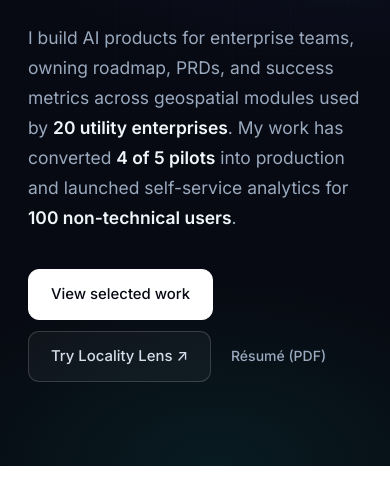
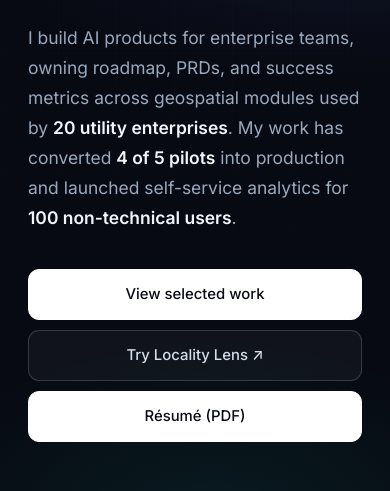
Before and after one commit to nitishhranjan/nitish-portfolio, a plain HTML site: page index.html in a window 390 px wide. Shown: the part 353-844 px from the top of the page. Drawn offline with Linux system fonts and the light colour scheme.

Commit message:
Hero CTA: Resume matches primary button style; stack all three on mobile
Resume moves from muted text link to .btn.btn-light, matching
View selected work. Below 760px the row becomes a full-width vertical
stack so all three align on one axis.

Co-Authored-By: Claude Opus 5 <noreply@anthropic.com>

```diff
--- a/index.html
+++ b/index.html
@@ -138,13 +138,6 @@ nav.scrolled{border-bottom-color:var(--line);box-shadow:0 1px 20px rgba(11,17,32
 .hero-lede{font-size:1.09rem;color:#9aa9be;max-width:60ch;line-height:1.72;}
 .hero-lede strong{color:#f0f5fa;font-weight:600;}
 .hero-cta{display:flex;flex-wrap:wrap;align-items:center;gap:11px;margin-top:36px;}
-.hero-cta-link{
-  margin-left:9px;font-size:.875rem;font-weight:500;color:#9aa9be;
-  border-bottom:1px solid transparent;
-  transition:color .18s ease,border-color .18s ease;
-}
-.hero-cta-link:hover{color:#f0f5fa;border-bottom-color:rgba(255,255,255,.28);}
-.hero-cta-link:focus-visible{outline:2px solid var(--accent-2);outline-offset:3px;border-radius:3px;}
 .btn{
   display:inline-flex;align-items:center;gap:8px;padding:12px 22px;border-radius:11px;
   font-size:.93rem;font-weight:500;border:1px solid var(--line);color:var(--ink);background:#fff;
@@ -346,6 +339,8 @@ nav.scrolled{border-bottom-color:var(--line);box-shadow:0 1px 20px rgba(11,17,32
 @media (max-width:760px){
   section{padding:76px 0;}
   .hero{padding:132px 0 84px;}
+  .hero-cta{flex-direction:column;align-items:stretch;gap:10px;}
+  .hero-cta .btn{width:100%;justify-content:center;}
   .nav-links{
     position:absolute;top:100%;left:0;right:0;background:#fff;border-bottom:1px solid var(--line);
     flex-direction:column;align-items:stretch;padding:10px;gap:2px;display:none;
@@ -420,7 +415,7 @@ nav.scrolled{border-bottom-color:var(--line);box-shadow:0 1px 20px rgba(11,17,32
     <div class="hero-cta">
       <a href="#work" class="btn btn-light">View selected work</a>
       <a href="https://locality-lens-ten.vercel.app/" target="_blank" rel="noopener" class="btn btn-ghost">Try Locality Lens ↗</a>
-      <a href="Nitish_Ranjan_Resume.pdf" target="_blank" rel="noopener" class="hero-cta-link">Résumé (PDF)</a>
+      <a href="Nitish_Ranjan_Resume.pdf" target="_blank" rel="noopener" class="btn btn-light">Résumé (PDF)</a>
     </div>
   </div>
 </header>
```
